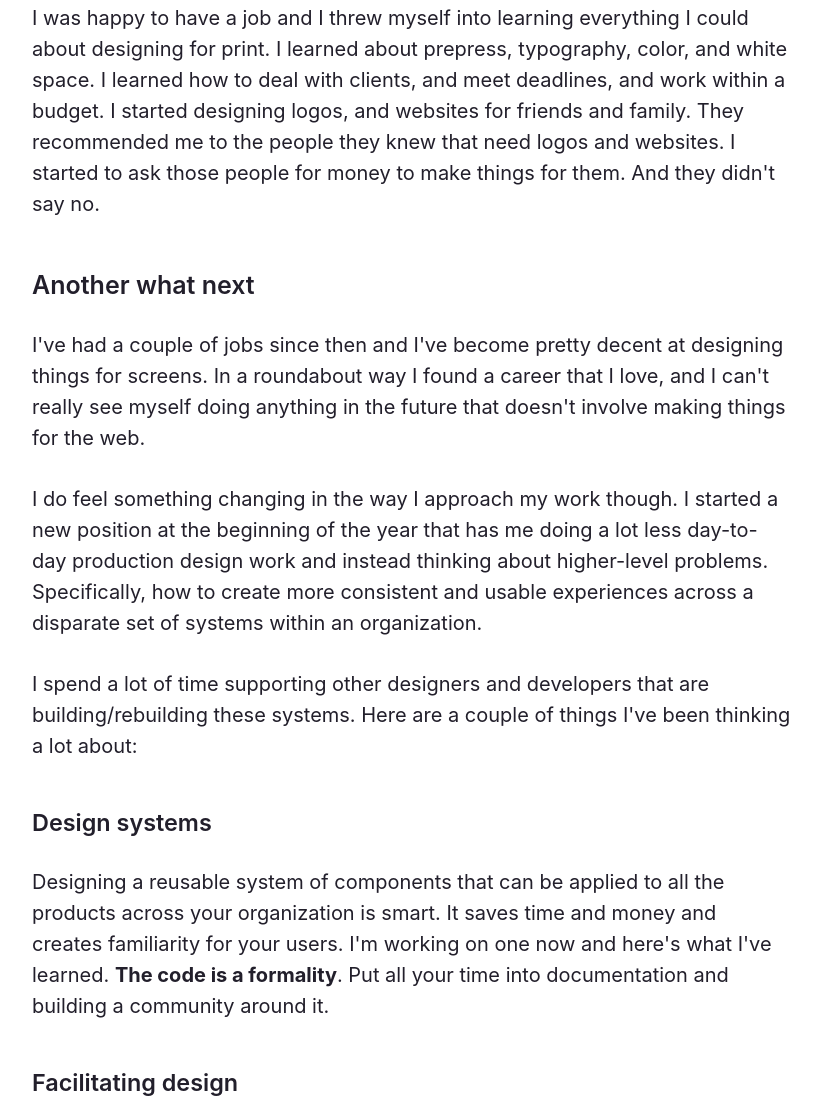
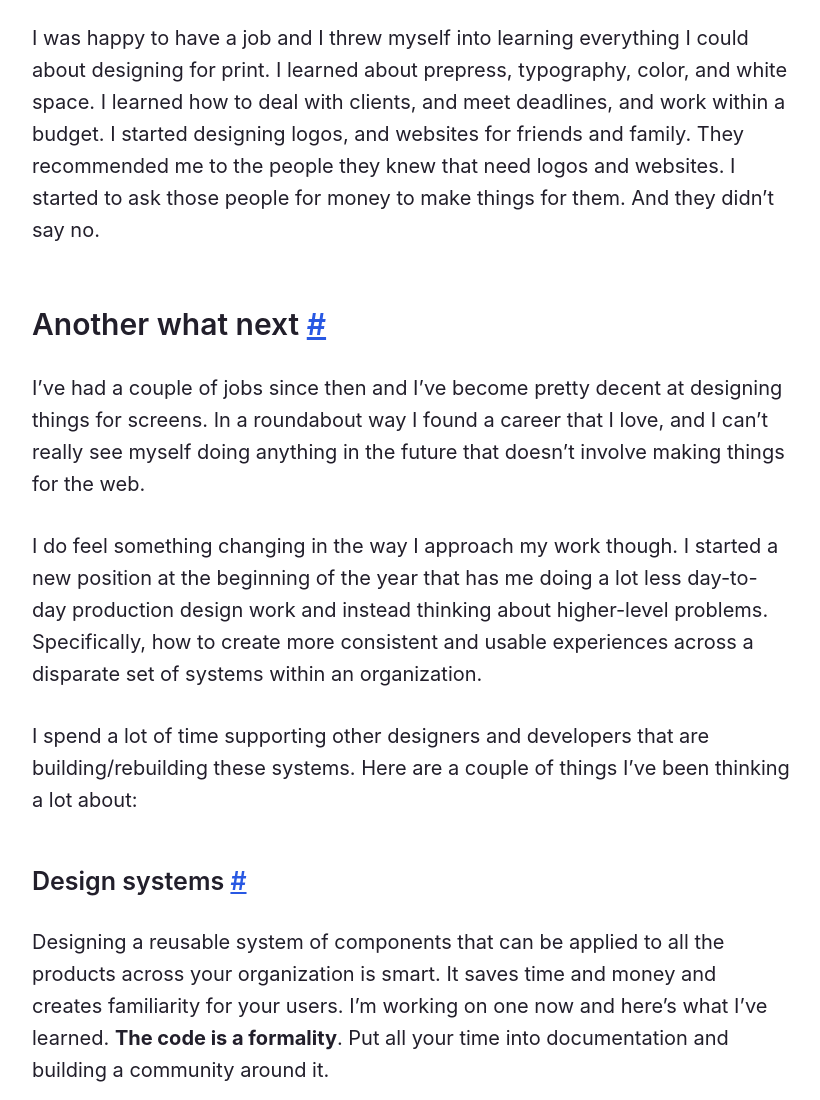
Before and after one commit to levimcg/levimcg.com, an Eleventy site: page src/posts/whats-next.md in a window 1280 px wide. Shown: the part 1050-2150 px from the top of the page, without its empty margins (228-1048 px from the left). Built offline with nearby package versions, Linux system fonts and the light colour scheme; Eleventy itself is replaced by a stand-in of ours; files that its build step writes are made by us from their sources; no server answers; a script that the page names is missing.

Commit message:
Added support for markdown anchors

```diff
--- a/package.json
+++ b/package.json
@@ -20,6 +20,7 @@
     "gulp": "^4.0.2",
     "gulp-postcss": "^8.0.0",
     "markdown-it": "^8.4.2",
+    "markdown-it-anchor": "^5.2.5",
     "npm-run-all": "^4.1.5",
     "postcss-import": "^12.0.1"
   }
--- a/src/css/typography.css
+++ b/src/css/typography.css
@@ -19,7 +19,7 @@
 
 .mcg-longform {
   margin-top: 3em;
-  line-height: 1.55;
+  line-height: 1.6;
 }
 
 .mcg-longform h2,
@@ -33,6 +33,13 @@
 }
 
 .mcg-longform h2 {
+  font-size: 1.5em;
+}
+
+.mcg-longform h3,
+.mcg-longform h4,
+.mcg-longform h5,
+.mcg-longform h5 {
   font-size: 1.25em;
 }
 
```
Also changed, not shown: .eleventy.js, 1 other file.
